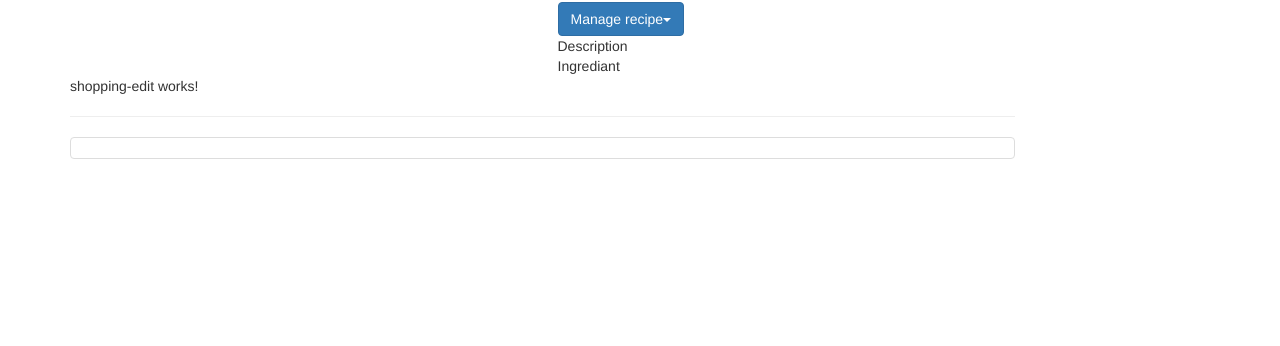
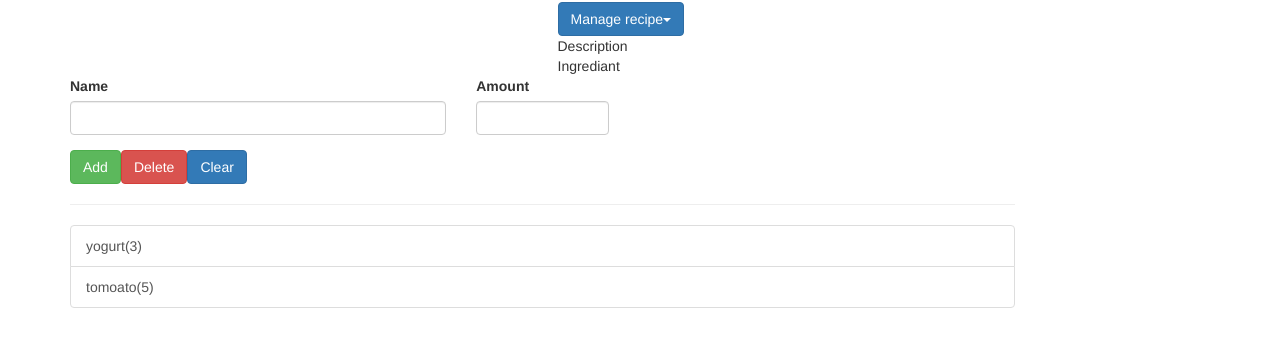
Before and after one commit to Pulkit219/Ng4ShoppingListApp, an Angular app in the folder ShoppingListApp/: page / in a window 1280 px wide. Shown: the part 440-786 px from the top of the page. Built offline with nearby package versions, Linux system fonts and the light colour scheme.

Commit message:
17th comm
adding shopping list edit section

```diff
--- a/ShoppingListApp/src/app/shopping-list/shopping-edit/shopping-edit.component.html
+++ b/ShoppingListApp/src/app/shopping-list/shopping-edit/shopping-edit.component.html
@@ -1,3 +1,23 @@
-<p>
-  shopping-edit works!
-</p>
+<div class="row">
+  <div class="col-xs-12">
+    <form>
+      <div class="row">
+        <div class="col-sm-5 form-group">
+          <label for="name">Name</label>
+          <input type="text" id="name" class="form-control">
+        </div>
+        <div class="col-sm-2 form-group">
+          <label for="amount">Amount</label>
+          <input type="number" id="amount" class="form-control">
+        </div>
+      </div>
+      <div class="row">
+        <div class="col-xs-12">
+          <button class="btn btn-success" type="submit">Add</button>
+          <button class="btn btn-danger" type="submit">Delete</button>
+          <button class="btn btn-primary" type="submit">Clear</button>
+        </div>
+      </div>
+    </form>
+  </div>
+</div>
--- a/ShoppingListApp/src/app/shopping-list/shopping-list.component.html
+++ b/ShoppingListApp/src/app/shopping-list/shopping-list.component.html
@@ -3,7 +3,10 @@
     <app-shopping-edit></app-shopping-edit>
     <hr/>
     <ul class="list-group">
-      <a class="list-group-item" style="cursor: pointer"></a>
+      <a class="list-group-item" style="cursor: pointer"
+      *ngFor="let ing of ingredients">
+      {{ing.name}}({{ing.amount}})
+      </a>
     </ul>
   </div>
 </div>
--- a/ShoppingListApp/src/app/shopping-list/shopping-list.component.ts
+++ b/ShoppingListApp/src/app/shopping-list/shopping-list.component.ts
@@ -1,12 +1,16 @@
 import { Component, OnInit } from '@angular/core';
-
+import { Ingredient } from '../shared/ingredient.model';
 @Component({
   selector: 'app-shopping-list',
   templateUrl: './shopping-list.component.html',
   styleUrls: ['./shopping-list.component.css']
 })
 export class ShoppingListComponent implements OnInit {
-ingredients =[];
+ingredients:Ingredient[] =[
+new Ingredient('yogurt', 3),
+new Ingredient('tomoato',5),
+
+];
   constructor() { }
 
   ngOnInit() {
```
